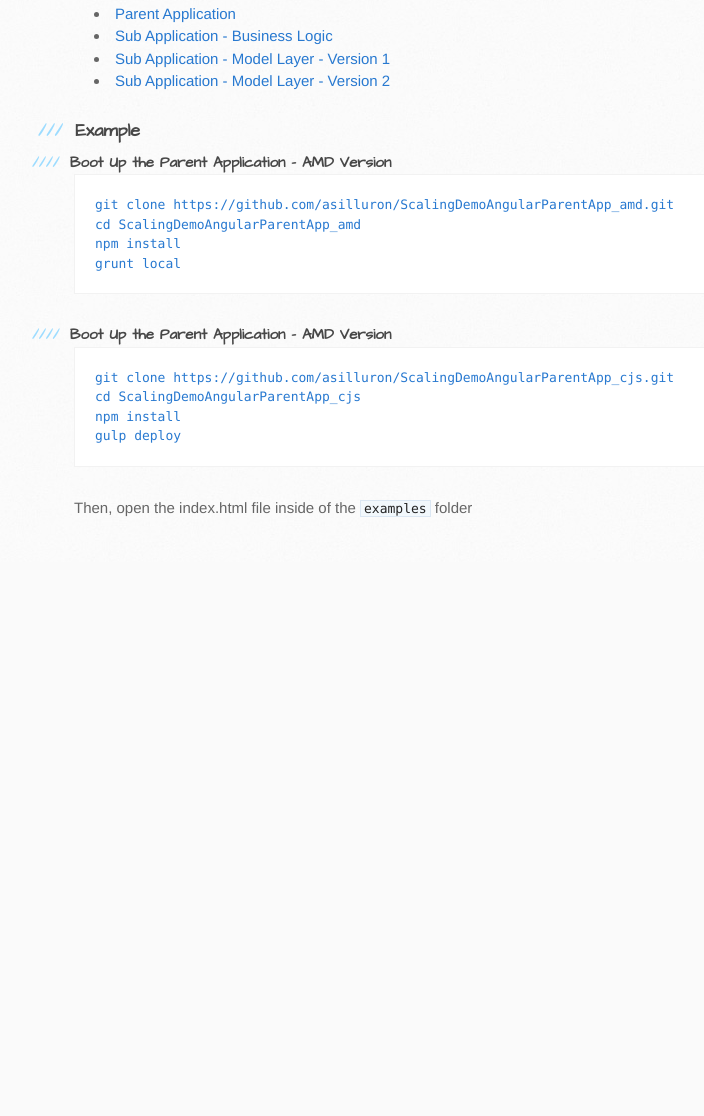
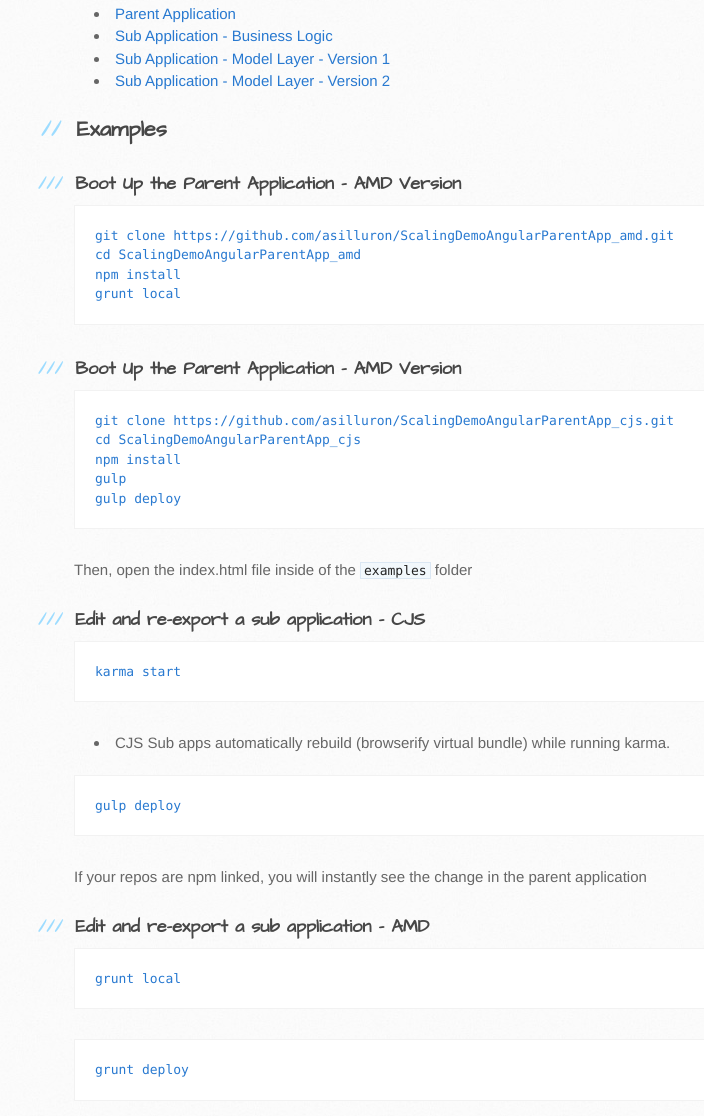
Before and after one commit to asilluron/scaling-angular, a plain HTML site: page index.html in a window 1280 px wide. Shown: the part 572-1688 px from the top of the page, without its empty margins (96-800 px from the left). Before the commit the page ends 1134 px from the top, so only its background shows below. Drawn offline with Linux system fonts and the light colour scheme.

```diff
--- a/index.html
+++ b/index.html
@@ -49,11 +49,11 @@
 <li><a href="https://github.com/asilluron/ScalingDemoAngularSubApp_amd">Sub Application - Business Logic</a></li>
 <li><a href="https://github.com/asilluron/ScalingDemoAngularSubAppModel1_amd">Sub Application - Model Layer - Version 1</a></li>
 <li><a href="https://github.com/asilluron/ScalingDemoAngularSubAppModel2_amd">Sub Application - Model Layer - Version 2</a></li>
-</ul><h3>
-<a name="example" class="anchor" href="#example"><span class="octicon octicon-link"></span></a>Example</h3>
+</ul><h2>
+<a name="examples" class="anchor" href="#examples"><span class="octicon octicon-link"></span></a>Examples</h2>
 
-<h4>
-<a name="boot-up-the-parent-application---amd-version" class="anchor" href="#boot-up-the-parent-application---amd-version"><span class="octicon octicon-link"></span></a>Boot Up the Parent Application - AMD Version</h4>
+<h3>
+<a name="boot-up-the-parent-application---amd-version" class="anchor" href="#boot-up-the-parent-application---amd-version"><span class="octicon octicon-link"></span></a>Boot Up the Parent Application - AMD Version</h3>
 
 <pre><code>git clone https://github.com/asilluron/ScalingDemoAngularParentApp_amd.git
 cd ScalingDemoAngularParentApp_amd
@@ -61,16 +61,39 @@ npm install
 grunt local
 </code></pre>
 
-<h4>
-<a name="boot-up-the-parent-application---amd-version-1" class="anchor" href="#boot-up-the-parent-application---amd-version-1"><span class="octicon octicon-link"></span></a>Boot Up the Parent Application - AMD Version</h4>
+<h3>
+<a name="boot-up-the-parent-application---amd-version-1" class="anchor" href="#boot-up-the-parent-application---amd-version-1"><span class="octicon octicon-link"></span></a>Boot Up the Parent Application - AMD Version</h3>
 
 <pre><code>git clone https://github.com/asilluron/ScalingDemoAngularParentApp_cjs.git
 cd ScalingDemoAngularParentApp_cjs
 npm install
+gulp
 gulp deploy
 </code></pre>
 
 <p>Then, open the index.html file inside of the <code>examples</code> folder</p>
+
+<h3>
+<a name="edit-and-re-export-a-sub-application---cjs" class="anchor" href="#edit-and-re-export-a-sub-application---cjs"><span class="octicon octicon-link"></span></a>Edit and re-export a sub application - CJS</h3>
+
+<pre><code>karma start
+</code></pre>
+
+<ul>
+<li>CJS Sub apps automatically rebuild (browserify virtual bundle) while running karma.</li>
+</ul><pre><code>gulp deploy
+</code></pre>
+
+<p>If your repos are npm linked, you will instantly see the change in the parent application</p>
+
+<h3>
+<a name="edit-and-re-export-a-sub-application---amd" class="anchor" href="#edit-and-re-export-a-sub-application---amd"><span class="octicon octicon-link"></span></a>Edit and re-export a sub application - AMD</h3>
+
+<pre><code>grunt local
+</code></pre>
+
+<pre><code>grunt deploy
+</code></pre>
         </section>
 
         <aside id="sidebar">
```
Also changed, not shown: params.json (+1 -1 lines).
